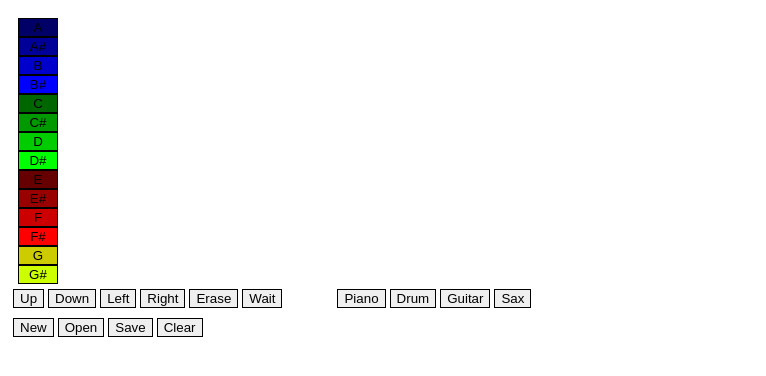
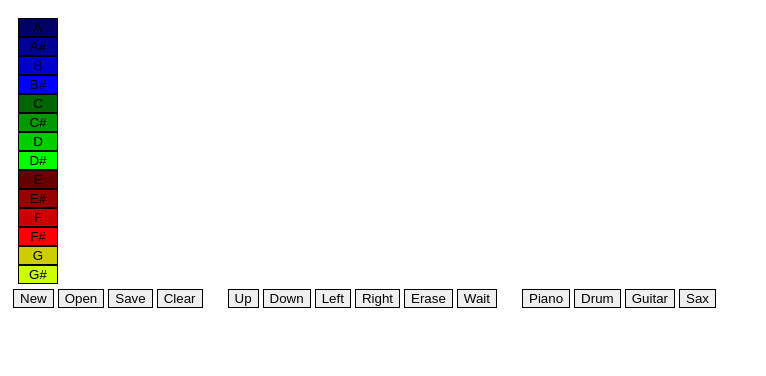
Before and after one commit to shteou/AjTjL-Synth, a website: page public/index.html in a window 1280 px wide. Shown: the whole page, without its empty margins (0-766 px from the left). Drawn offline with Linux system fonts and the light colour scheme.

Commit message:
Changed order of some menus and added appropriate styling.

```diff
--- a/public/css/css.css
+++ b/public/css/css.css
@@ -20,15 +20,17 @@ canvas {
 #tile-types-container {
 	float: left;
 	padding: 5px;
+	padding-left: 20px;;
 }
 
 #instruments-container {
-	overflow: hidden;
+	float: left;
 	padding: 5px;
-	padding-left: 50px;
+	padding-left: 20px;
 }
 
 #file-menu-container {
+	float: left;
 	padding: 5px;
 }
 
--- a/public/index.html
+++ b/public/index.html
@@ -29,6 +29,12 @@
  </div>
 </div>
 <div class="cf"></div>
+<div id="file-menu-container">
+ <button class="button" id="file-new-button">New</button>
+ <button class="button" id="file-open-button">Open</button>
+ <button class="button" id="file-save-button">Save</button>
+ <button class="button" id="file-clear-button">Clear</button>
+</div>
 <div id="tile-types-container">
  <button class="button tile-type-button" id="tile-type-up-button">Up</button>
  <button class="button tile-type-button" id="tile-type-down-button">Down</button>
@@ -44,11 +50,5 @@
  <button class="button instrument-button" id="instrument-saxaphone-button">Sax</button>
 </div>
 <div class="cf"></div>
-<div id="file-menu-container">
- <button class="button" id="file-new-button">New</button>
- <button class="button" id="file-open-button">Open</button>
- <button class="button" id="file-save-button">Save</button>
- <button class="button" id="file-clear-button">Clear</button>
-</div>
 </body>
 </html>
```
